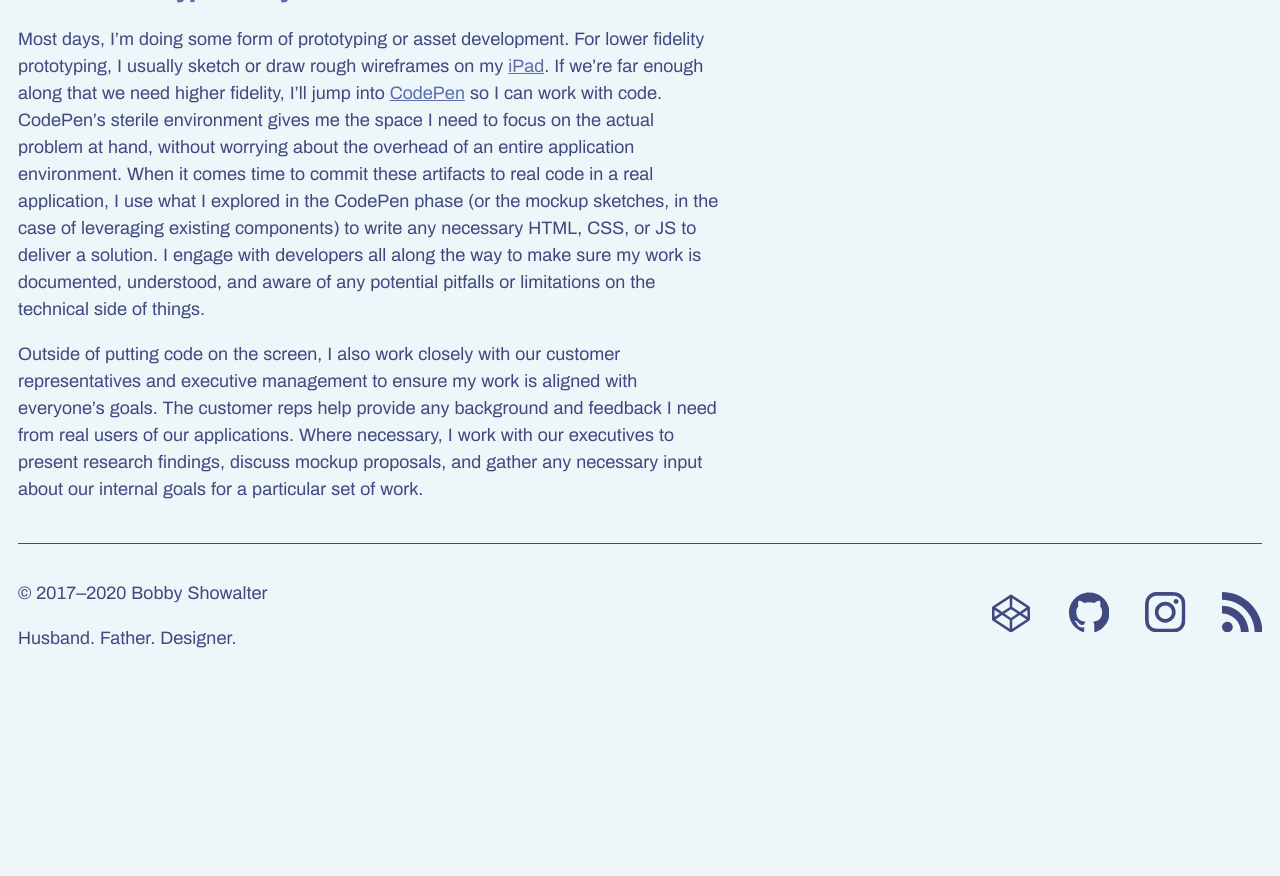
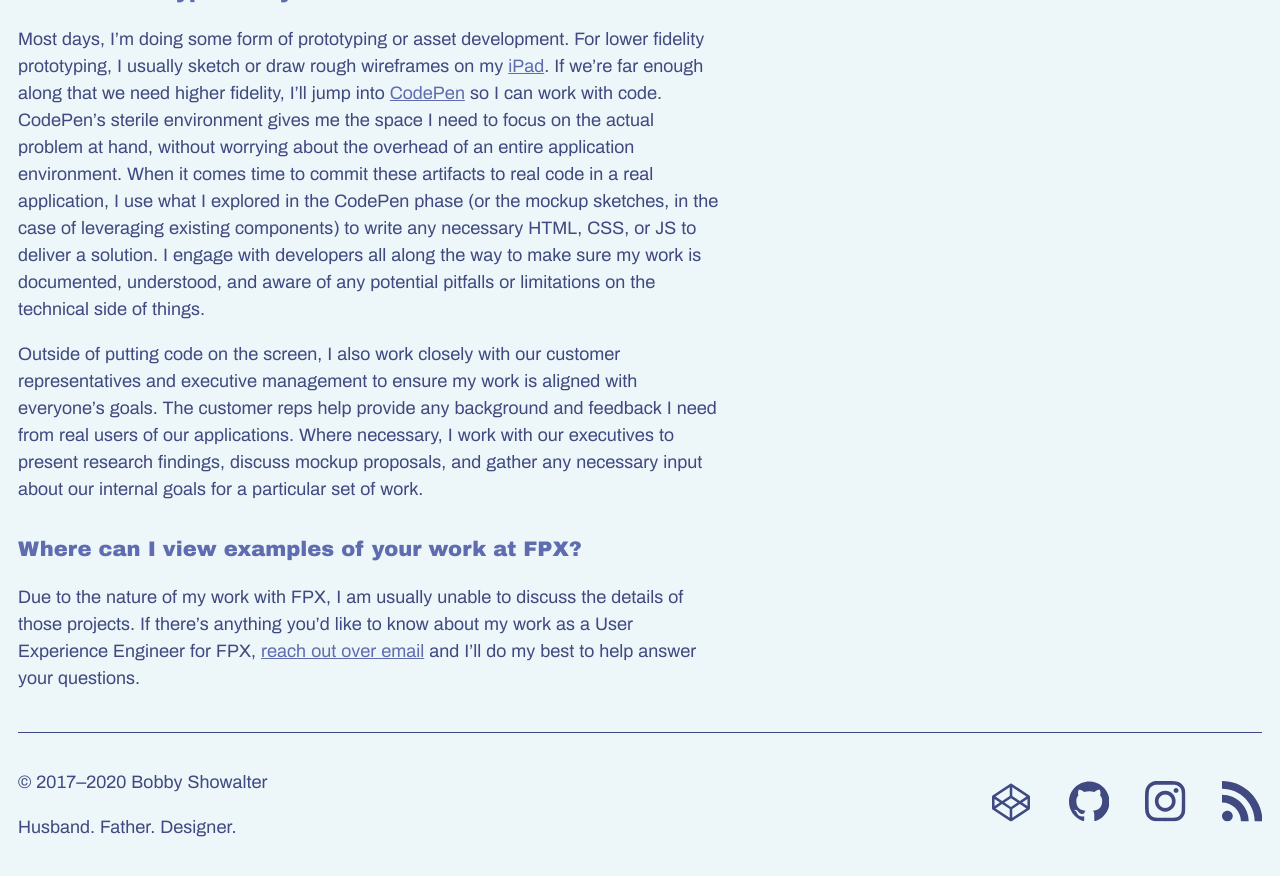
Before and after one commit to orangedaisy/bshowco, a Jekyll site: the page built from what-i-do.md, in a window 1280 px wide and 900 px high, scrolled down 852 px. Shown: the top 876 px of the window. Built offline with Jekyll 4.4.1, drawn with Linux system fonts in a browser that asks for light colours; before the commit the page ends 1563 px from its top, so only the background shows below that.

Commit message:
Updates for UXE page and link from portfolio
This should make it a little easier to find and help explain to
prospective employers that I can't just share company IP.

```diff
--- a/what-i-do.md
+++ b/what-i-do.md
@@ -51,3 +51,11 @@ everyone's goals. The customer reps help provide any background and feedback I
 need from real users of our applications. Where necessary, I work with our
 executives to present research findings, discuss mockup proposals, and gather
 any necessary input about our internal goals for a particular set of work.
+
+### Where can I view examples of your work at FPX?
+
+Due to the nature of my work with FPX, I am usually unable to discuss the
+details of those projects. If there's anything you'd like to know about my work
+as a User Experience Engineer for FPX, [reach out over
+email](mailto:bobby.showalter@gmail.com) and I'll do my best to help answer your
+questions.
```
Also changed, not shown: portfolio.md (+3 -0 lines).
